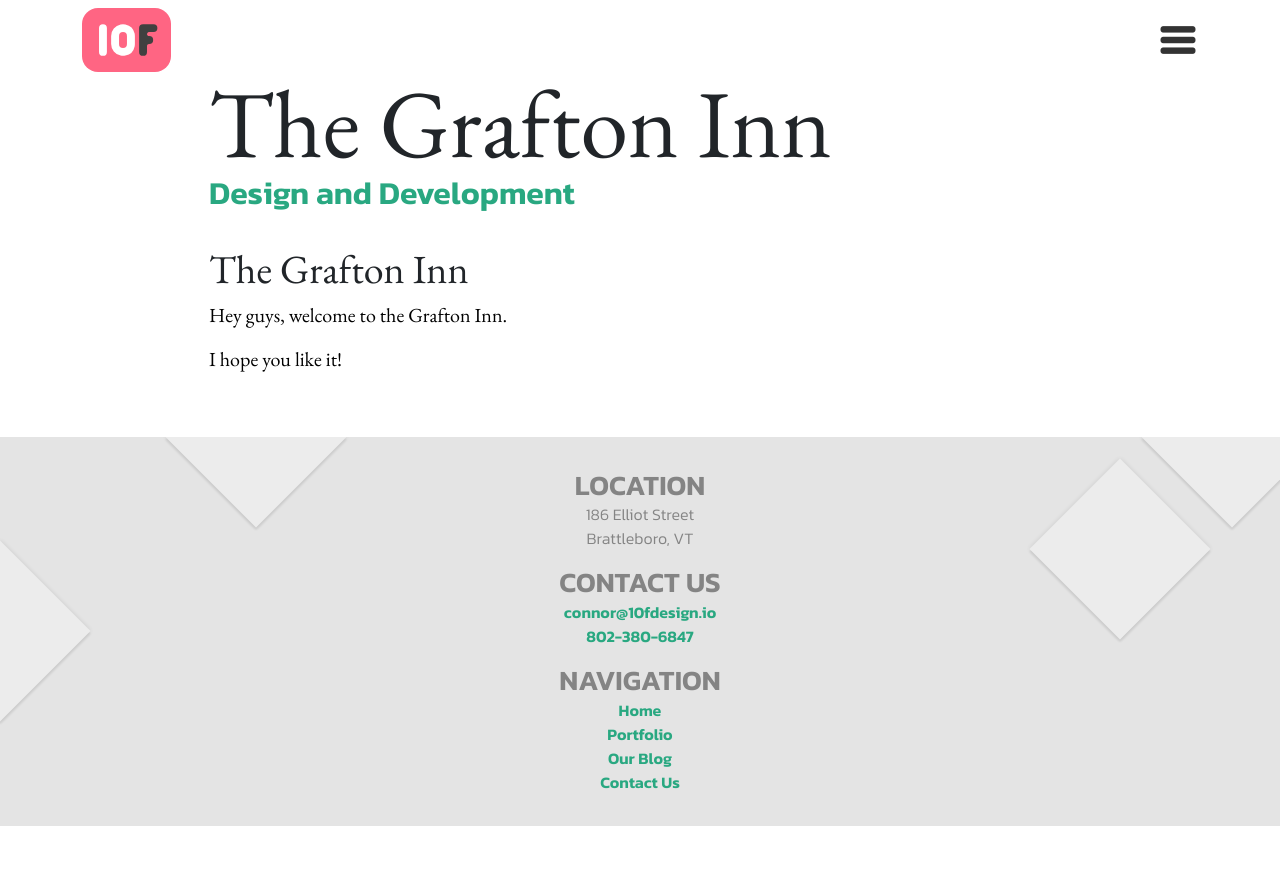
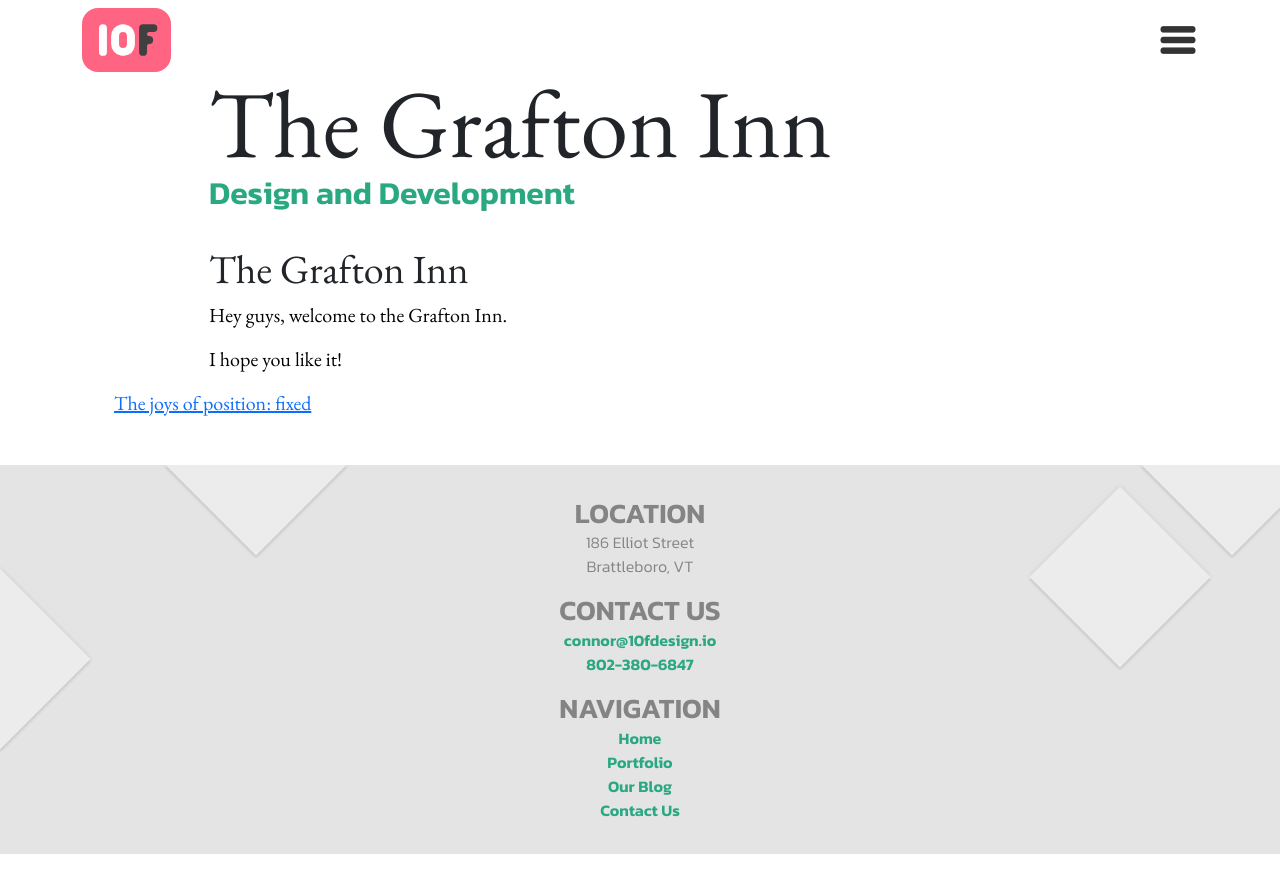
Before and after one commit to 10fdesign/website-dev, a Jekyll site: the page built from _posts/portfolio/2022-04-26-the-grafton-inn.md, in a window 1280 px wide. Shown: the top 893 px of the page. Built offline with Jekyll 4.4.1, drawn with Linux system fonts in a browser that asks for light colours.

Commit message:
doing image stuff + next/prev but i need to pull

```diff
--- a/Gemfile
+++ b/Gemfile
@@ -31,3 +31,5 @@ gem "wdm", "~> 0.1.1", :platforms => [:mingw, :x64_mingw, :mswin]
 
 
 gem "webrick", "~> 1.7"
+# gem "nokogiri"
+# gem 'pry'
--- /dev/null
+++ b/_data/picture.yml
@@ -0,0 +1,4 @@
+presets:
+  default:
+    # formats: [webp, original] # Order matters!
+    widths: [200, 400, 800, 1200, 1600] # Image widths, in pixels.
--- a/_layouts/post.html
+++ b/_layouts/post.html
@@ -12,5 +12,49 @@ layout: default
 				{{ content }}
 			</div>
 		</div>
+		<div class="col-sm-12">
+
+			{% comment %}
+			  Previous / Next functions
+			  Assign variables from the entire portfolio collection
+			{% endcomment %}
+			{% assign items_raw = site.categories.posts | where: 'type', page.type %}
+			{% assign items = items_raw | sort: 'year' %}
+
+			{% if items.size > 1 %}
+			  {% comment %}
+			    Store the index position of the matching items
+			  {% endcomment %}
+			  {% for item in items %}
+			    {% if item.title == page.title %}
+			      {% assign item_index = forloop.index %}
+			    {% endif %}
+			  {% endfor %}
+
+			  {% assign prev_index = item_index | plus: 1 %}
+			  {% assign next_index = item_index | minus: 1 %}
+
+			  {% for item in items %}
+			    {% if forloop.index == prev_index %}
+			      {% assign prev = item %}
+			    {% endif %}
+			    {% if forloop.index == next_index %}
+			      {% assign next = item %}
+			    {% endif %}
+			  {% endfor %}
+
+			  <p>
+			    {% if prev %}
+			      <a href="{{ prev.url }}" class="prev" title="{{ prev.title }}">{{ prev.title }}</a>
+			    {% endif %}
+			    {% if prev and next %}
+			      <span> | </span>
+			    {% endif %}
+			    {% if next %}
+			      <a href="{{ next.url }}" class="next" title="{{ next.title }}">{{ next.title }}</a>
+			    {% endif %}
+			  </p>
+			{% endif %}
+		</div>
 	</div>
 </div>
```
Also changed, not shown: _layouts/home.html (+6 -7 lines), _plugins/tenf_image.rb (added, +92 -0 lines), _posts/posts/2022-05-15-the-joys-of-position-fixed.md (added, +13 -0 lines), Gemfile.lock, assets/images/i/wolfkahn1x1140.jpg (added), assets/images/i/wolfkahn1x1320.jpg (added), assets/images/i/wolfkahn1x400.jpg (added), assets/images/i/wolfkahn1x540.jpg (added), assets/images/i/wolfkahn1x720.jpg (added), assets/images/i/wolfkahn1x960.jpg (added), 5 other files.
